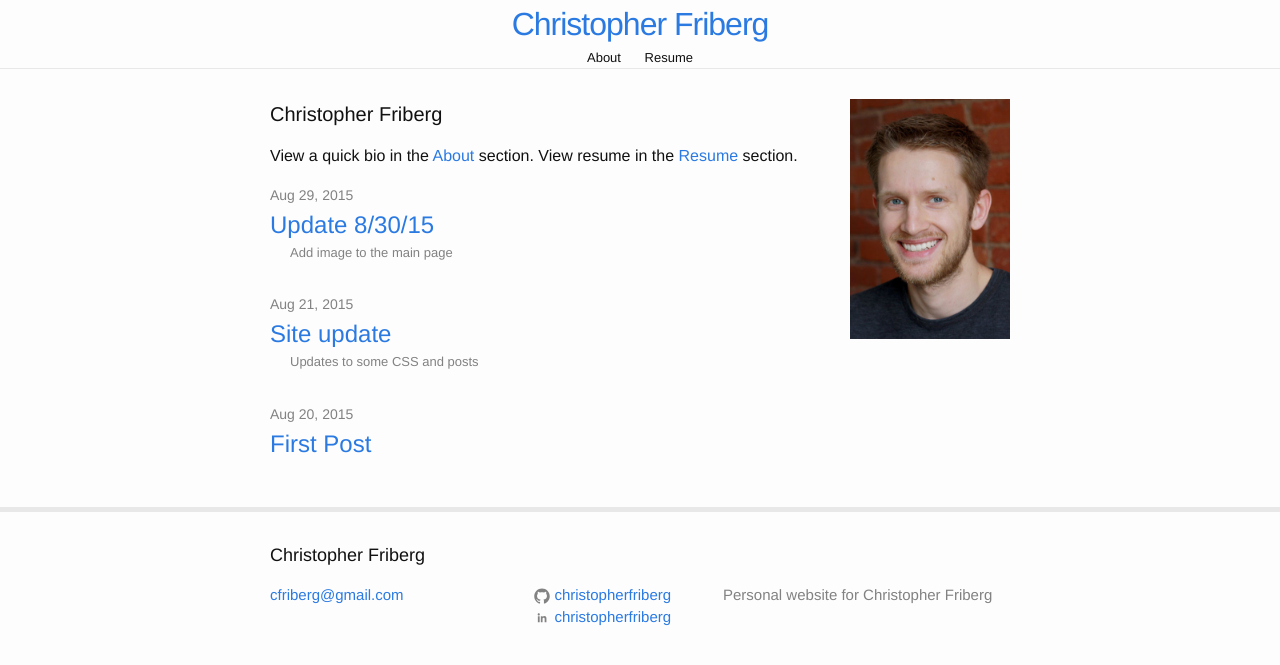
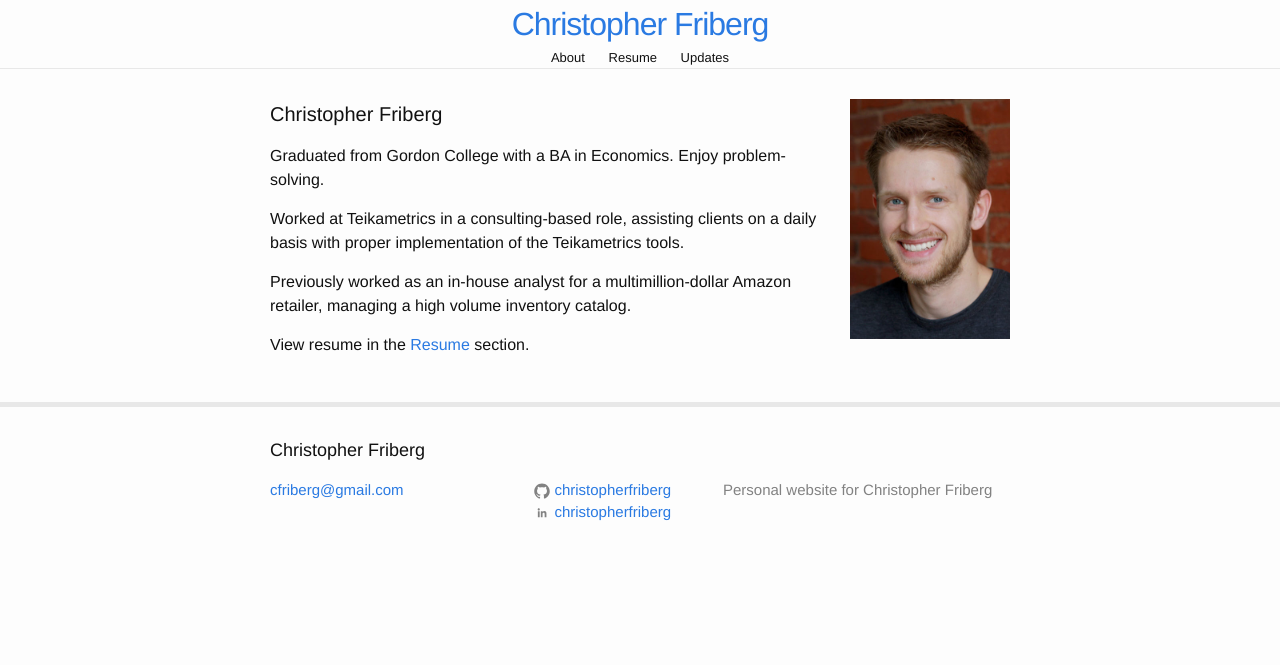
Before and after one commit to christopherfriberg/christopherfriberg, a Jekyll site: the page built from index.html, in a window 1280 px wide. Shown: the top 665 px of the page. Built offline with Jekyll 4.4.1, drawn with Linux system fonts in a browser that asks for light colours.

Commit message:
Move posts off main page

```diff
--- a/index.html
+++ b/index.html
@@ -11,23 +11,12 @@ layout: default
   <h1 class="page-heading">Christopher Friberg</h1>
 
   <p class="intro">
-    View a quick bio in the <a href="/about">About</a> section.
-    View resume in the <a href="/resume">Resume</a> section.
+    <p>Graduated from Gordon College with a BA in Economics. Enjoy problem-solving.</p>
+
+    <p>Worked at Teikametrics in a consulting-based role, assisting clients on a daily basis with proper implementation of the Teikametrics tools.</p>
+
+    <p>Previously worked as an in-house analyst for a multimillion-dollar Amazon retailer, managing a high volume inventory catalog.</p>
+
+    <p>View resume in the <a href="/resume">Resume</a> section.</p>
   </p>
-
-  <ul class="post-list">
-    {% for post in site.posts %}
-      <li>
-        <span class="post-meta">{{ post.date | date: "%b %-d, %Y" }}</span>
-
-        <h2>
-          <a class="post-link" href="{{ post.url | prepend: site.baseurl }}">{{ post.title }}</a>
-        </h2>
-          <div class="post-preview">{{post.preview }}</div>
-      </li>
-    {% endfor %}
-  </ul>
-
-
-
 </div>
```
Also changed, not shown: _posts/2015-09-22-post-3.markdown (added, +13 -0 lines), updates.md (added, +18 -0 lines).
